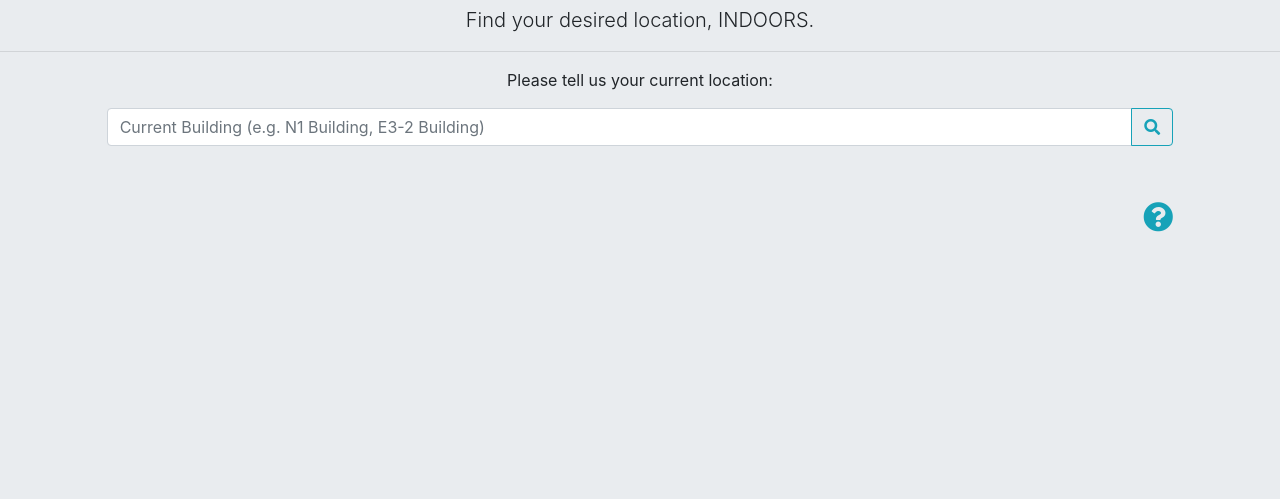
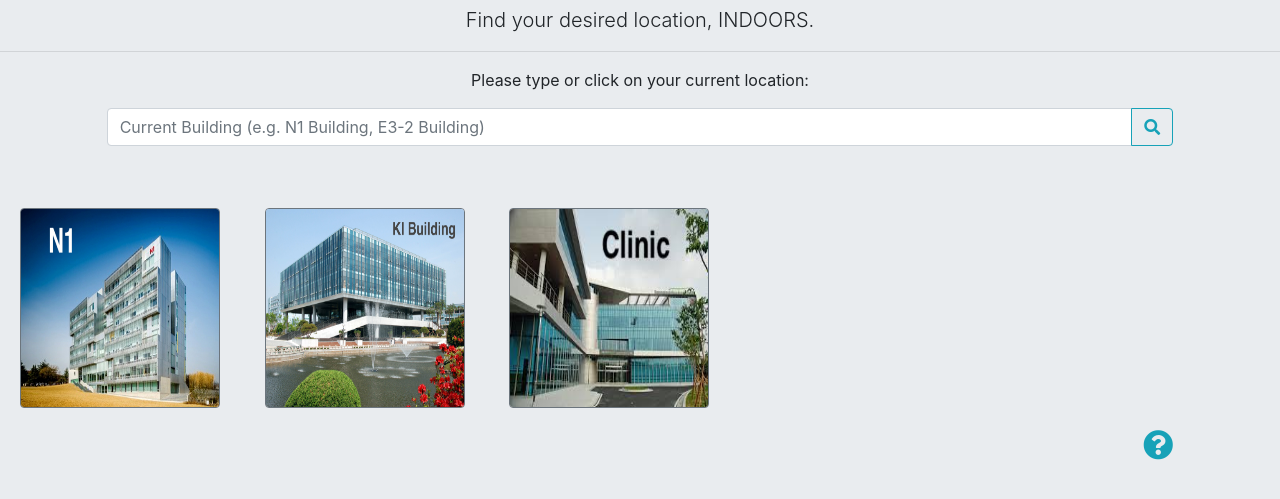
Before and after one commit to Azamat7/KAIST-CS374-Project, a plain HTML site: page index.html in a window 1280 px wide. Shown: the part 193-692 px from the top of the page. Drawn offline with nearby package versions, Linux system fonts and the light colour scheme.

Commit message:
IM THE BEST

```diff
--- a/index.html
+++ b/index.html
@@ -51,7 +51,7 @@
         Find your desired location, INDOORS.
       </p>
       <hr class = "my-3">
-      <p class = "text-center my-3">Please tell us your current location:</p>
+      <p class = "text-center my-3">Please type or click on your current location:</p>
 
       <div class = "input-group col-10 offset-1 mb-5 px-0">
         <input class = "form-control" type="text" placeholder="Current Building (e.g. N1 Building, E3-2 Building)" id="searchBuilding">
@@ -59,6 +59,12 @@
           <button class="btn btn-outline-info" type="submit" id=searchBuildingButton><i class="fa fa-search"></i></button>
         </div>
       </div>
+
+      <button style="border:none"class="btn btn-outline-info" type="submit" id=searchBuildingButton1><img class = "border border-secondary rounded  mx-2 my-2" src = "images/N1.png" width = "200" height = "200"></button>
+
+      <button style="border:none"class="btn btn-outline-info" type="submit"><img class = "border border-secondary rounded  mx-2 my-2" src = "images/KI.png" width = "200" height = "200"></button>
+
+      <button style="border:none"class="btn btn-outline-info" type="submit"><img class = "border border-secondary rounded  mx-2 my-2" src = "images/clinic.png" width = "200" height = "200"></button>
 
       <div class = "col-11 px-0 d-flex flex-row-reverse">
         <a class="nav-link" href="#" id="help" style="padding-right: 0px;"><i class="fa fa-question-circle" style = "font-size: 30px; color:#17a2b8;"></i></a>
--- a/main.js
+++ b/main.js
@@ -18,6 +18,13 @@ $(document).ready(function(){
     }
   }
 
+  document.getElementById("searchBuildingButton1").onclick = function() {
+    // var inputBuidling = $('#searchBuilding').val().toLowerCase();
+    // if (inputBuidling == "n1"){
+      window.open("./amenities/amenities.html","_self");
+    // }
+  }
+
   $(function() {
     $('#help').click(function() {
       $('#contactForm').fadeToggle();
```
Also changed, not shown: images/KI.png (added), images/N1.png (added), images/clinic.png (added).
